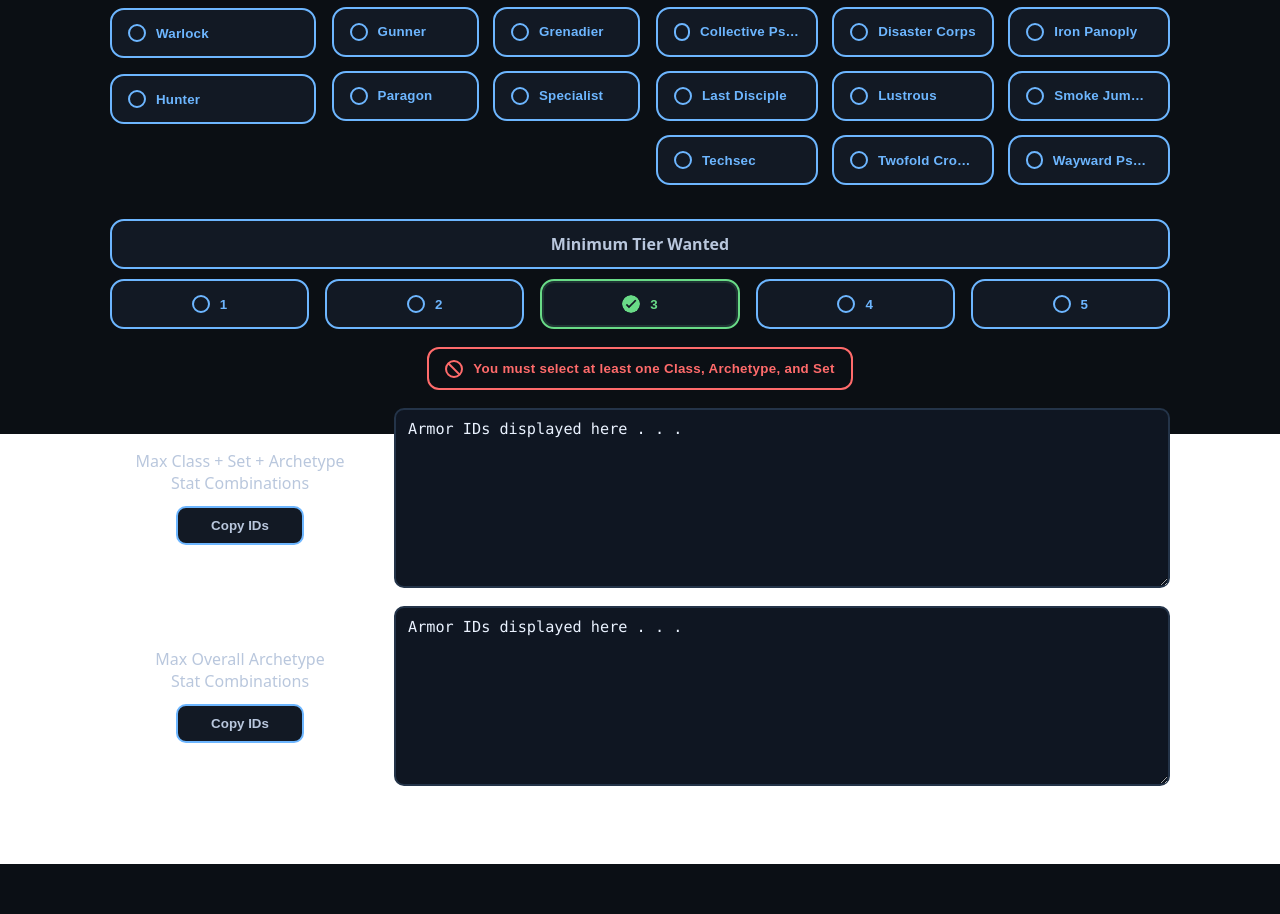
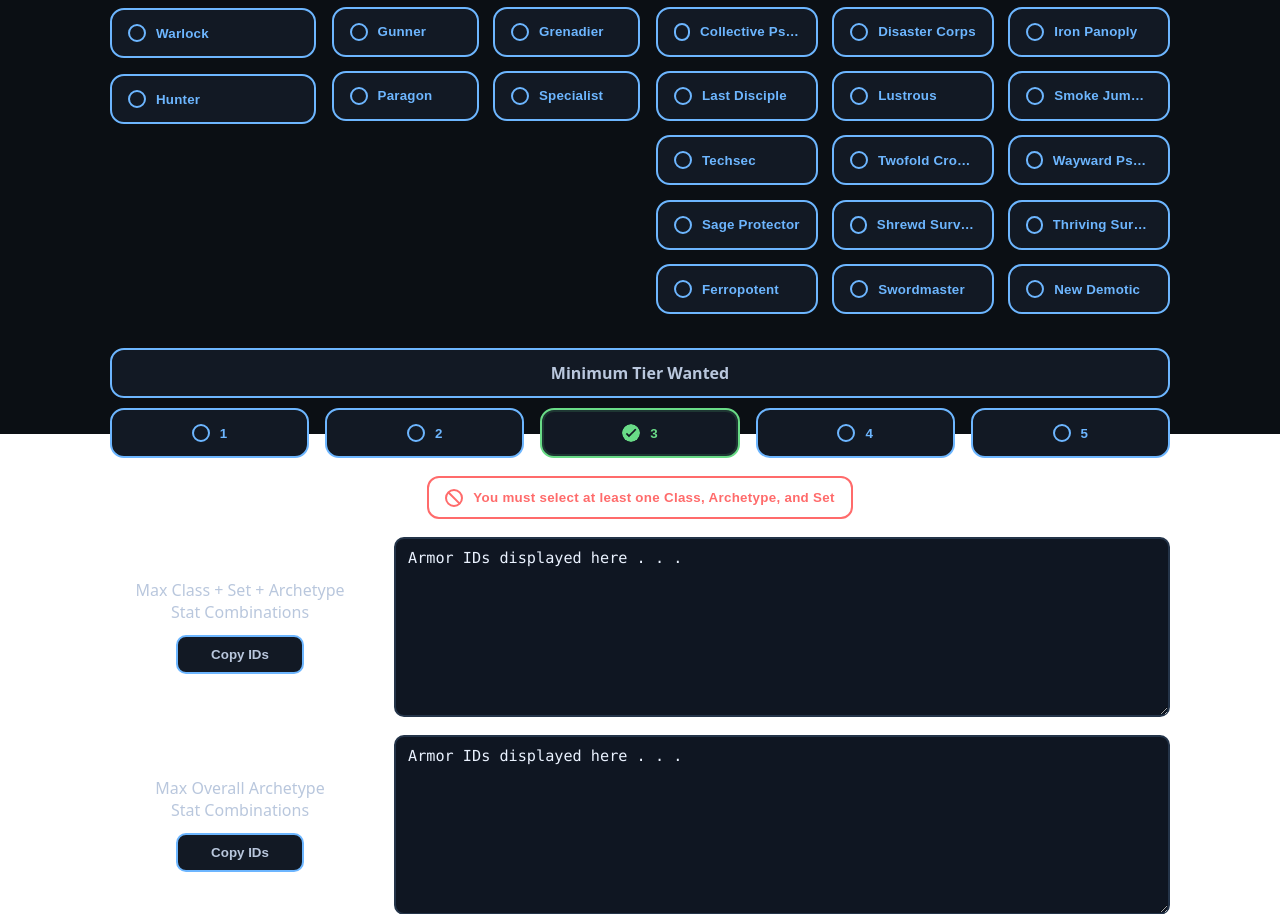
Before and after one commit to Mitchmer/Armor-Finder-DIM, a Flask app: page / in a window 1280 px wide. Shown: the part 366-1280 px from the top of the page. Before the commit the page ends 1230 px from the top, so only its background shows below. Run offline with Flask 3, Linux system fonts and the light colour scheme.

Commit message:
added new Renegades armor sets

```diff
--- a/armor_sorting.py
+++ b/armor_sorting.py
@@ -28,7 +28,13 @@ ARMOR_SETS = {
     "Smoke Jumper",
     "Techsec",
     "Twofold Crown",
-    "Wayward Psyche"
+    "Wayward Psyche",
+    "Sage Protector",
+    "Shrewd Survivor",
+    "Thriving Survivor",
+    "Ferropotent",
+    "Swordmaster",
+    "New Demotic"
 }
 
 STAT_LIST = [
--- a/templates/index.html
+++ b/templates/index.html
@@ -129,6 +129,30 @@
                 <span class="check"></span><span class="label">Wayward Psyche</span>
               </button>
 
+              <button class="toggle-card" data-group="set" data-value="Sage Protector">
+                <span class="check"></span><span class="label">Sage Protector</span>
+              </button>
+
+              <button class="toggle-card" data-group="set" data-value="Shrewd Survivor">
+                <span class="check"></span><span class="label">Shrewd Survivor</span>
+              </button>
+
+              <button class="toggle-card" data-group="set" data-value="Thriving Survivor">
+                <span class="check"></span><span class="label">Thriving Survivor</span>
+              </button>
+
+              <button class="toggle-card" data-group="set" data-value="Ferropotent">
+                <span class="check"></span><span class="label">Ferropotent</span>
+              </button>
+
+              <button class="toggle-card" data-group="set" data-value="Swordmaster">
+                <span class="check"></span><span class="label">Swordmaster</span>
+              </button>
+
+              <button class="toggle-card" data-group="set" data-value="New Demotic">
+                <span class="check"></span><span class="label">New Demotic</span>
+              </button>
+
             </div>
           </div>
         </div>
```
